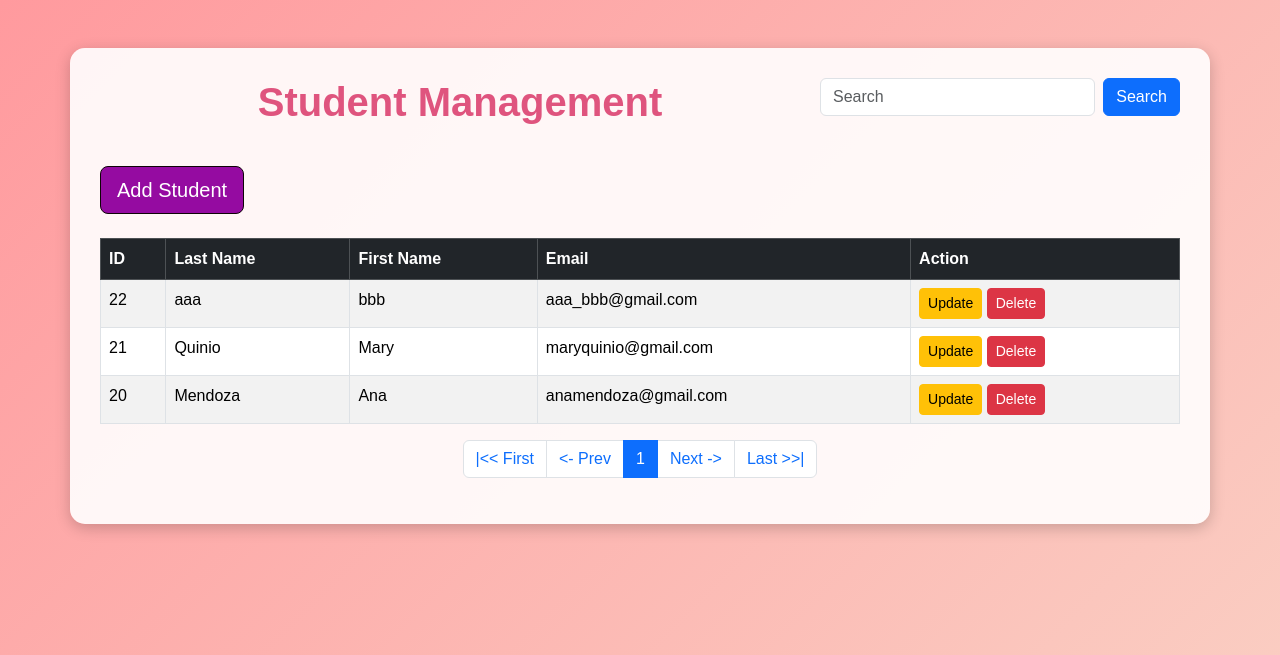
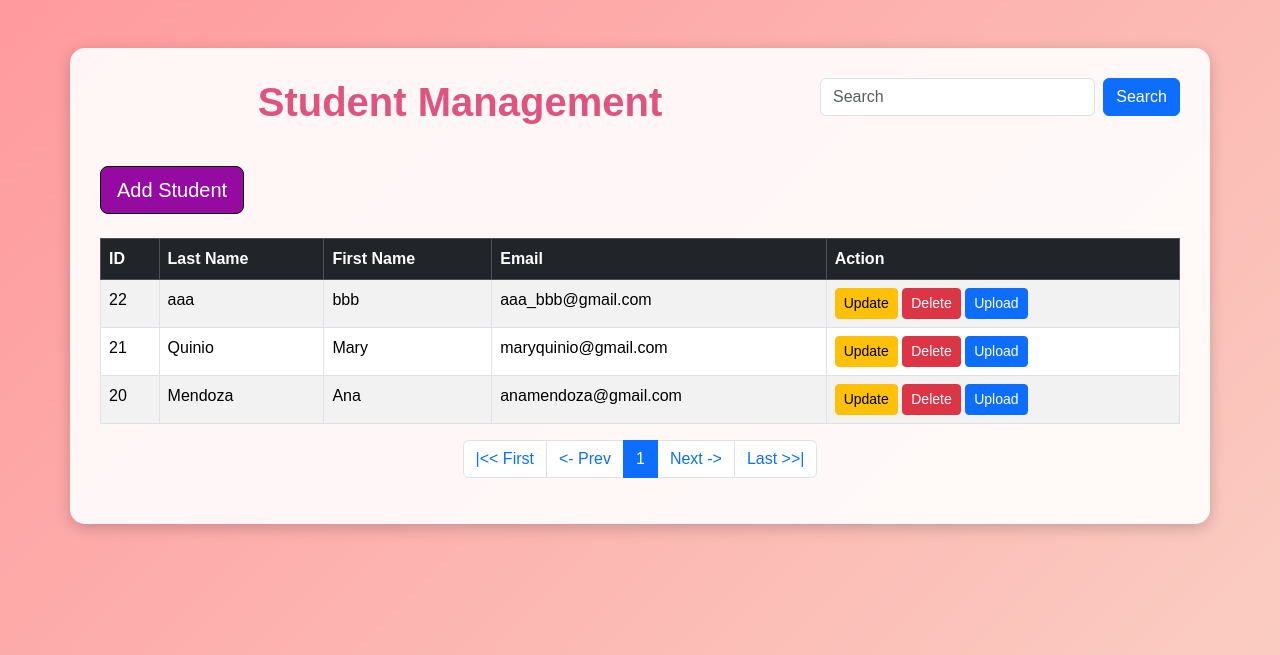
Before and after one commit to marymaeeeeeeq/quinio_marymae, a CodeIgniter app: page / in a window 1280 px wide. Shown: the top 655 px of the page. Run offline with CodeIgniter, Linux system fonts and the light colour scheme; data comes from the database, SQL or seed files in the repository; data that the repository does not hold is empty; some libraries are stand-ins or nearby versions.

Commit message:
Fix index.php

```diff
--- a/app/views/index.php
+++ b/app/views/index.php
@@ -74,6 +74,7 @@
                   <td>
                       <a href="<?=site_url('students/update/' .$student['id']);?>" class="btn btn-warning btn-sm">Update</a>
                       <a href="<?=site_url('students/delete/' .$student['id']);?>" class="btn btn-danger btn-sm">Delete</a>
+                      <a href="<?=site_url('students/upload');?>" class="btn btn-primary btn-sm">Upload</a>
                   </td>
               </tr>
           <?php endforeach; ?>
```
